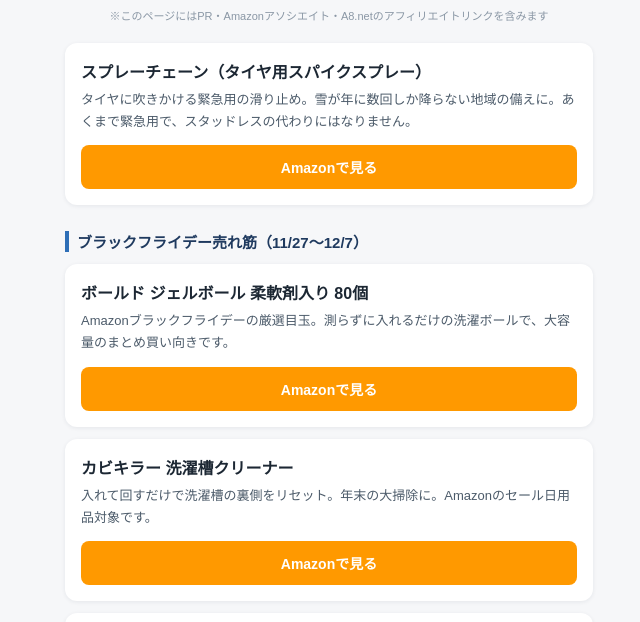
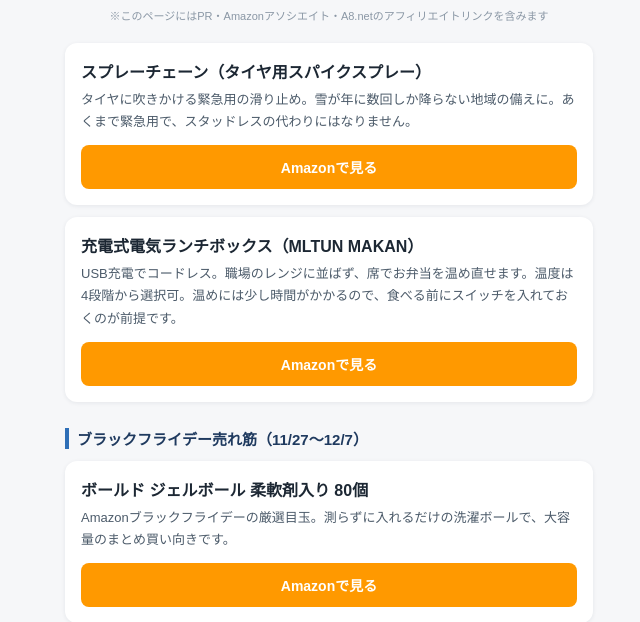
Before and after one commit to tk-ramen/kotone-links, a plain HTML site: page index.html in a window 1280 px wide. Shown: the part 135-757 px from the top of the page, without its empty margins (311-951 px from the left). Drawn offline with Linux system fonts and the light colour scheme.

Commit message:
Add electric lunch box card

```diff
--- a/index.html
+++ b/index.html
@@ -36,6 +36,12 @@
     <a class="btn amz" href="https://www.amazon.co.jp/s?k=%E7%94%B0%E6%9D%91%E5%B0%86%E8%BB%8D%E5%A0%82+%E3%82%B9%E3%83%97%E3%83%AC%E3%83%BC%E3%83%81%E3%82%A7%E3%83%BC%E3%83%B3&tag=tkramen2574-22" rel="nofollow sponsored noopener" target="_blank">Amazonで見る</a>
   </div>
 
+
+  <div class="card">
+    <h3>充電式電気ランチボックス（MLTUN MAKAN）</h3>
+    <p>USB充電でコードレス。職場のレンジに並ばず、席でお弁当を温め直せます。温度は4段階から選択可。温めには少し時間がかかるので、食べる前にスイッチを入れておくのが前提です。</p>
+    <a class="btn amz" href="https://www.amazon.co.jp/s?k=%E5%85%85%E9%9B%BB%E5%BC%8F%E9%9B%BB%E6%B0%97%E3%83%A9%E3%83%B3%E3%83%81%E3%83%9C%E3%83%83%E3%82%AF%E3%82%B9&tag=tkramen2574-22" rel="nofollow sponsored noopener" target="_blank">Amazonで見る</a>
+  </div>
 
   <h2>ブラックフライデー売れ筋（11/27〜12/7）</h2>
 
```
